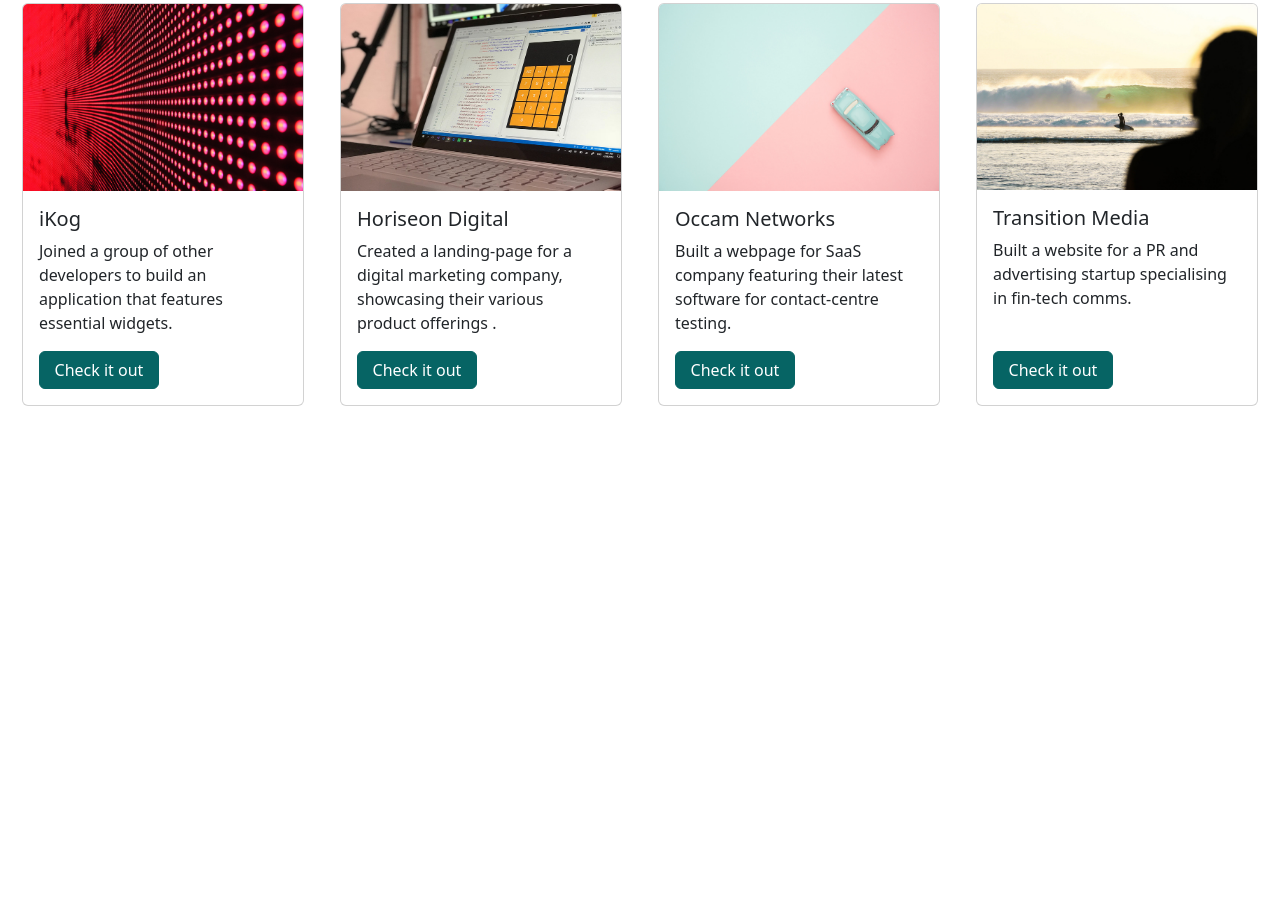
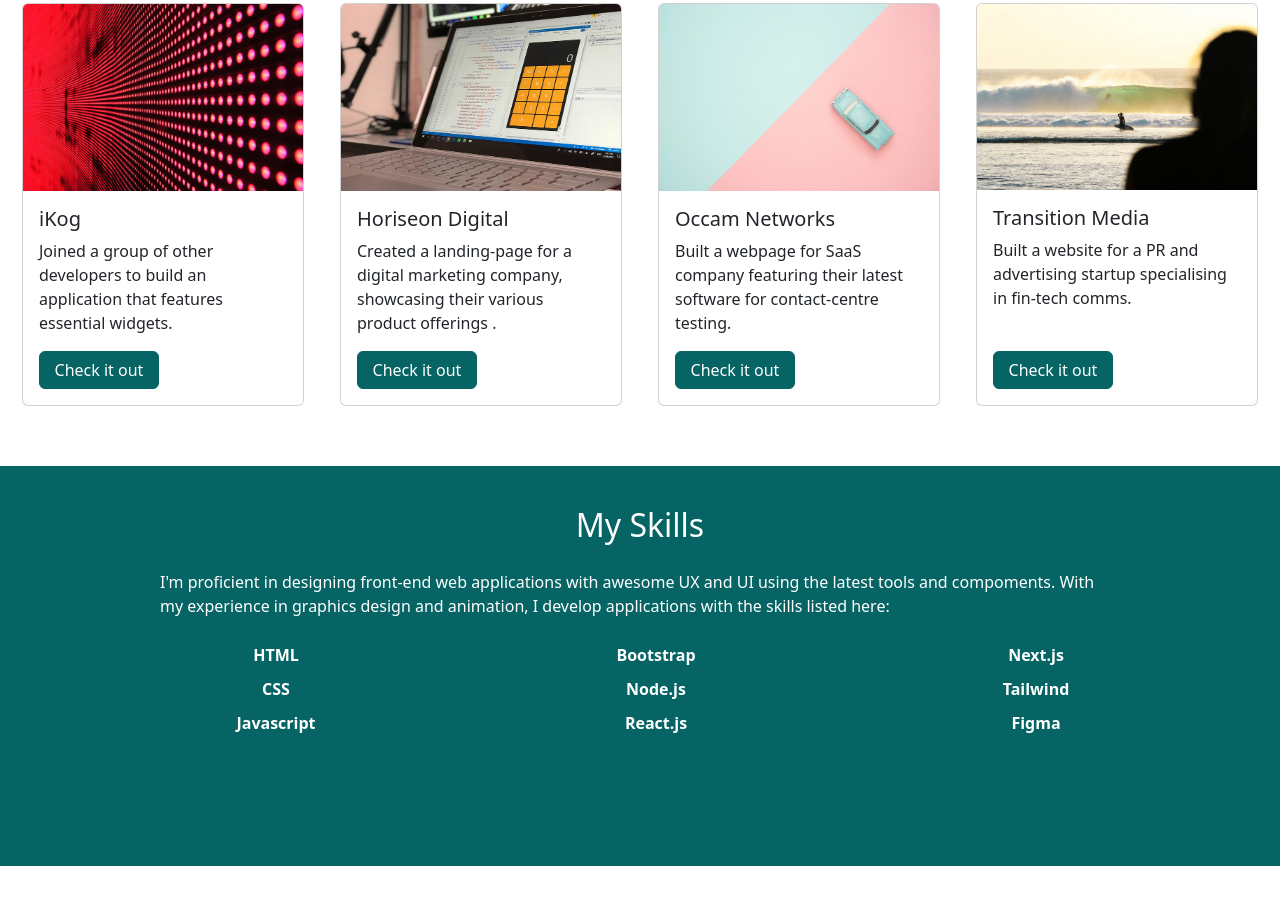
Before and after one commit to ContentCommando/Bootstrap-Portfolio, a plain HTML site: page index.html in a window 1280 px wide. Shown: the part 707-1612 px from the top of the page. Before the commit the page ends 1173 px from the top, so only its background shows below. Drawn offline with nearby package versions, Linux system fonts and the light colour scheme.

Commit message:
Added the structure for my Skills Section

```diff
--- a/index.html
+++ b/index.html
@@ -52,7 +52,7 @@
                     <h1 class="display-5 fw-bold">Joseph Ononaye</h1>
                     <h2>Front-End Developer</h2>
                     <div class="col-md-10 fs-4 intro-copy">
-                        <p>Also proficienct in copywriting and familiar with graphics design and
+                        <p>Also proficient in copywriting and familiar with graphics design and
                             animation. Based in Birmingham, United Kingdom.</p>
                     </div>
                 </div>
@@ -114,6 +114,44 @@
         </div>
     </section>
 
+    <!-- Skills Section -->
+    <section class="section-heading skill-section">
+        <h2>My Skills</h2>
+        <p>I'm proficient in designing front-end web applications with awesome UX and UI using the latest tools and
+            compoments. With my experience in graphics design and animation, I develop applications with the skills
+            listed here: </p>
+        <div class="container text-list">
+            <div class="row">
+                <div class="col-sm-12 col-md-6 col-lg-4 skill-list">
+                    <strong>
+                        <ul>
+                            <li>HTML</li>
+                            <li>CSS</li>
+                            <li>Javascript</li>
+                        </ul>
+                    </strong>
+                </div>
+                <div class="col-sm-12 col-md-6 col-lg-4 skill-list">
+                    <strong>
+                        <ul>
+                            <li>Bootstrap</li>
+                            <li>Node.js</li>
+                            <li>React.js</li>
+                        </ul>
+                    </strong>
+                </div>
+                <div class="col-sm-12 col-md-6 col-lg-4 skill-list">
+                    <strong>
+                        <ul>
+                            <li>Next.js</li>
+                            <li>Tailwind</li>
+                            <li>Figma</li>
+                        </ul>
+                    </strong>
+                </div>
+            </div>
+        </div>
+    </section>
     <!-- Javascript -->
     <script src="https://cdn.jsdelivr.net/npm/bootstrap@5.3.1/dist/js/bootstrap.bundle.min.js"
         integrity="sha384-HwwvtgBNo3bZJJLYd8oVXjrBZt8cqVSpeBNS5n7C8IVInixGAoxmnlMuBnhbgrkm"
```
